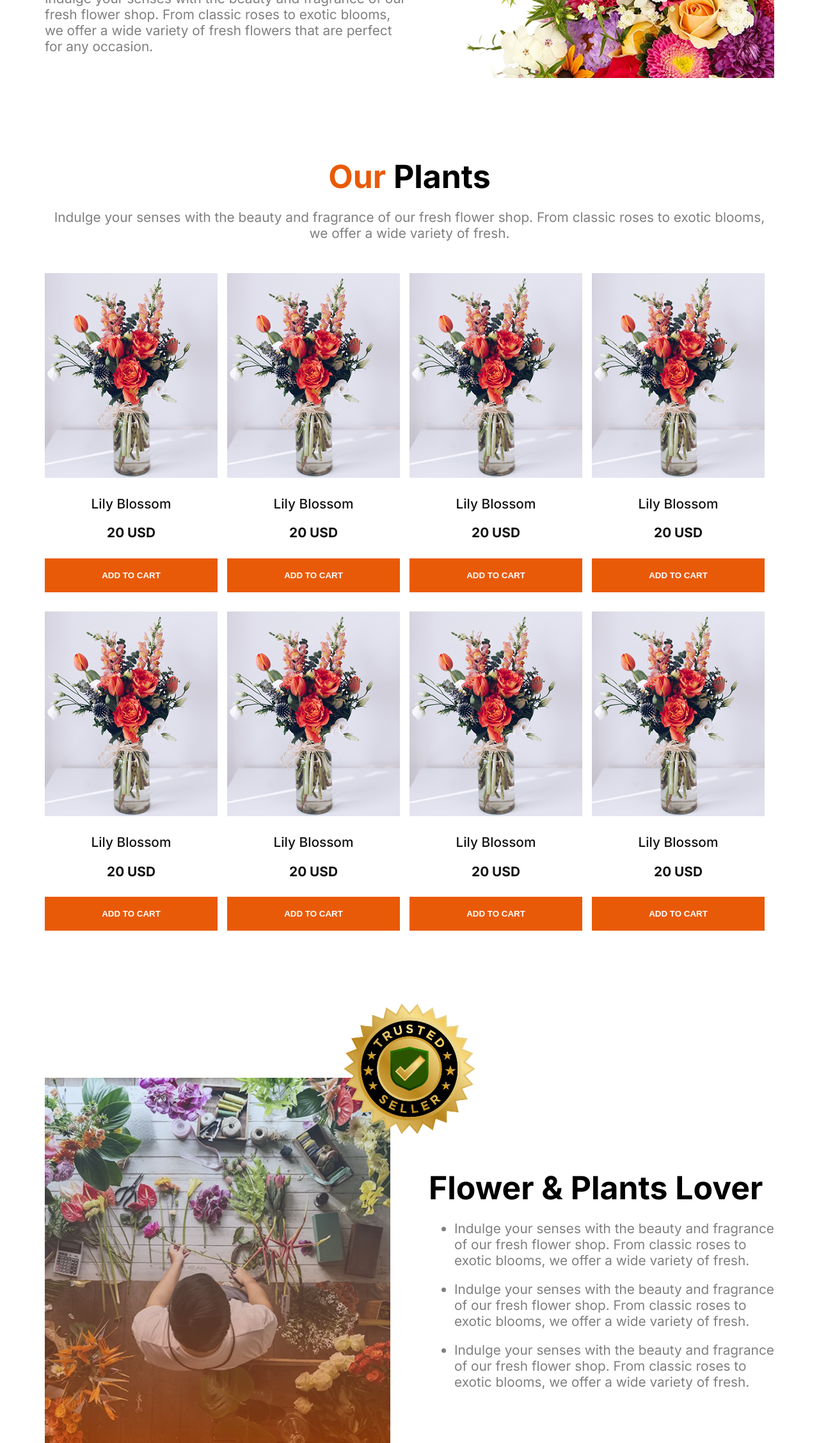
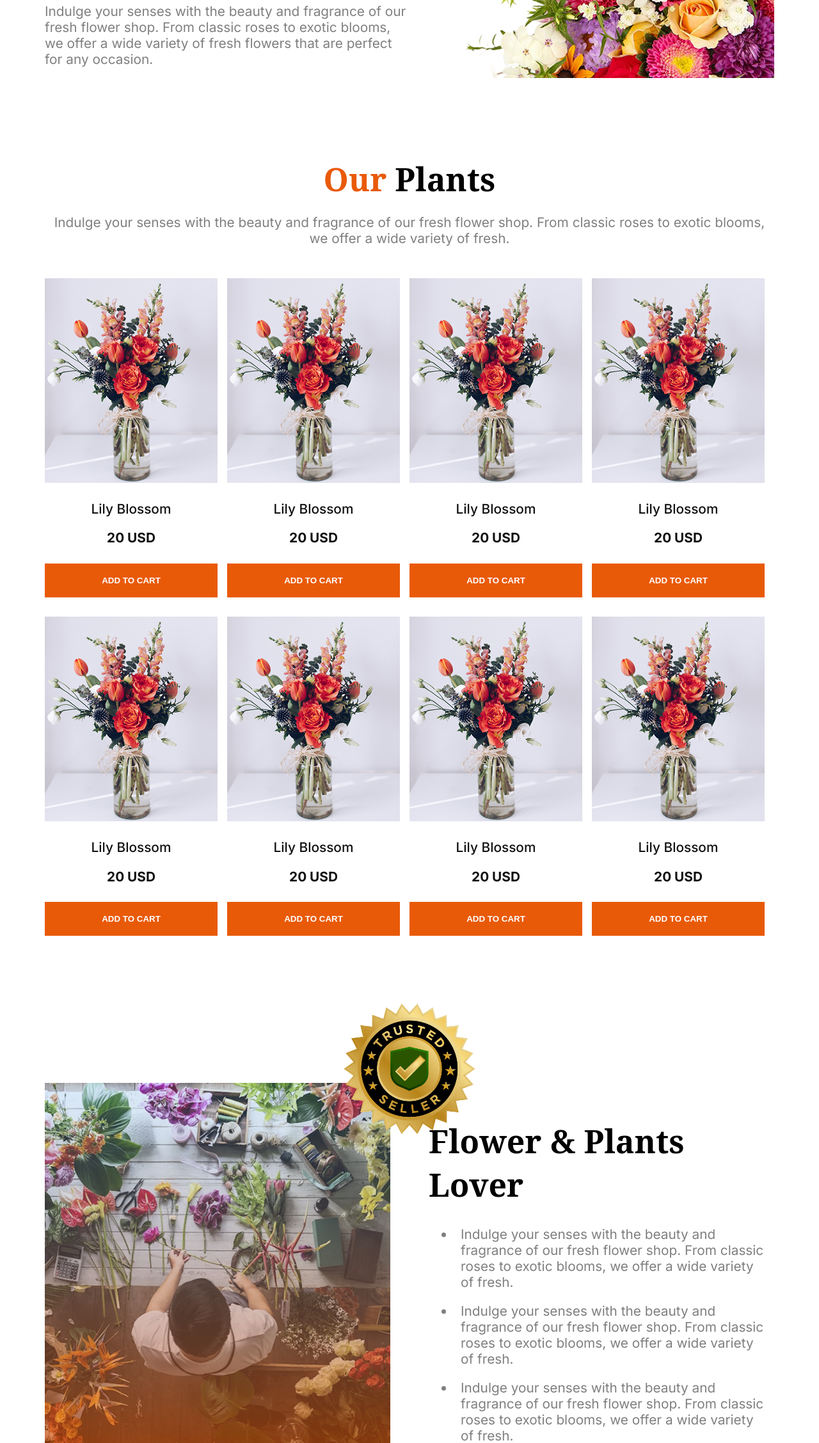
Before and after one commit to fahmidalima/assignment-2-repo, a plain HTML site: page index.html in a window 1280 px wide. Shown: the part 544-2800 px from the top of the page at 64% size. Drawn offline with Linux system fonts and the light colour scheme.

Commit message:
added some edition

```diff
--- a/index.html
+++ b/index.html
@@ -20,7 +20,7 @@
         </nav>
         <div class="banner display-flex">
             <div class="banner-text">
-            <h1 class="banner-title">ALWAYS <span class="primary-color">FRESH FLOWERS</span></h1>
+            <h1 class="banner-title noto-serif-text">ALWAYS <span class="primary-color">FRESH FLOWERS</span></h1>
             <p class="sub-title">Indulge your senses with the beauty and fragrance of our fresh flower shop. From classic roses to exotic blooms, we offer a wide variety of fresh flowers that are perfect for any occasion. </p>
         </div>
         <div class="banner-img"><img src="images/hero-flower.png" alt=""></div>
@@ -28,7 +28,7 @@
     </header>
     <main>
         <section class="our-plant">
-            <h3 class="our-plant-title text-align"><span class="primary-color">Our</span> Plants</h3>
+            <h3 class="our-plant-title text-align noto-serif-text"><span class="primary-color">Our</span> Plants</h3>
             <p class="sub-title text-align ">Indulge your senses with the beauty and fragrance of our fresh flower shop. From classic roses to exotic blooms, we offer a wide variety of fresh.</p>
             <div class="container">
             <div class="card">
@@ -91,7 +91,7 @@
                 <img src="images/flower-store.png" alt="">
             </div>
             <div class="plant-text ">
-                <h3 class="plant-title">Flower & Plants Lover</h3>
+                <h3 class="plant-title noto-serif-text">Flower & Plants Lover</h3>
                 <ul class="sub-title">
                     <li>Indulge your senses with the beauty and fragrance of our fresh flower shop. From classic roses to exotic blooms, we offer a wide variety of fresh.</li>
 
@@ -105,7 +105,7 @@
 
         </section>
         <section class="latest">
-            <h3 class="latest-title text-align"><span class="primary-color ">Latest</span>  Deals</h3>
+            <h3 class="latest-title text-align noto-serif-text"><span class="primary-color ">Latest</span>  Deals</h3>
             <p class="sub-title text-align">Indulge your senses with the beauty and fragrance of our fresh flower shop. From classic roses to exotic blooms, we offer a wide variety of fresh.</p>
            <div class="latest-deal display-flex">
              <div class="latest-offer">
@@ -128,7 +128,7 @@
            </div>
         </section>
         <section class="join-us">
-            <h2 class="join">Join the colorful Bunch</h2>
+            <h2 class="join noto-serif-text">Join the colorful Bunch</h2>
             <div class="input">
             <input type="email" placeholder="Write email" class="email">
             <input type="submit" value="Subscribe" class="submit">
--- a/style.css
+++ b/style.css
@@ -7,6 +7,19 @@
   font-optical-sizing: auto;
   font-weight: 400;
   font-style: normal;
+}
+
+@import url('https://fonts.googleapis.com/css2?family=Noto+Serif:ital,wght@0,100..900;1,100..900&display=swap');
+
+
+
+.noto-serif-text {
+  font-family: "Noto Serif", serif;
+  font-optical-sizing: auto;
+  font-weight: 400;
+  font-style: normal;
+  font-variation-settings:
+    "wdth" 100;
 }
 
 /* shared styles */
@@ -117,7 +130,7 @@
 
 
 .plant-text ul li{
-    margin-bottom: 20px;
+    padding: 10px;
 }
 .plant-title{
     font-size: 3.12rem;
@@ -242,12 +255,16 @@
 }
 .footer-links li{
     list-style: none;
+    padding: 10px;
 }
 .footer-links li a{
     color: #6B7280;
     text-decoration: none;
     text-align: justify;
 
+}
+.logo img{
+    padding:10px;
 }
 
 
```
